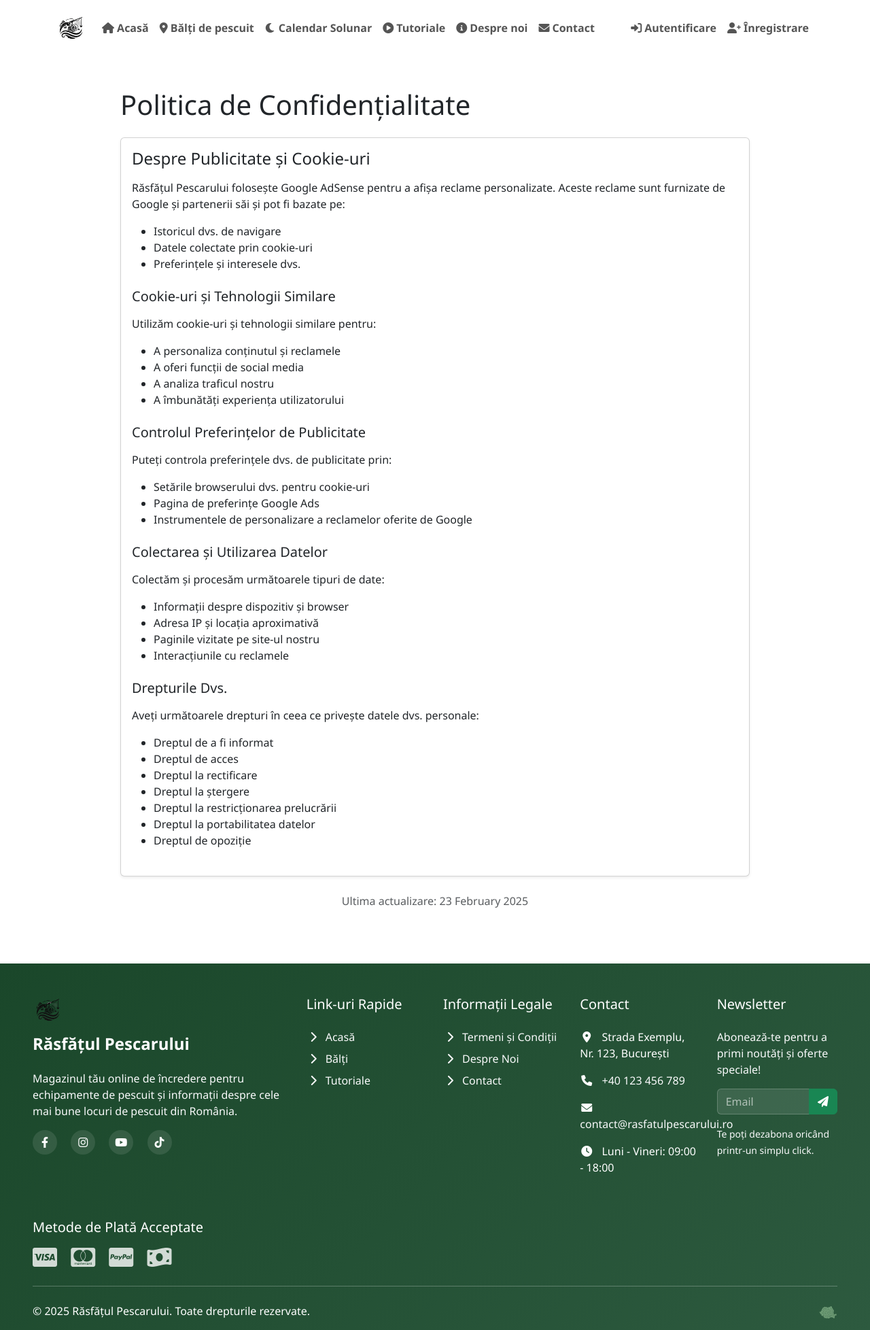
After one commit to GaitanS/RasfatulPescarului-update, a Django app: page /privacy/ in a window 1280 px wide. The commit adds this page. Shown: the whole page at 68% size. Run offline with Django 5.2, Linux system fonts and the light colour scheme; parts of the project's set-up code (start-up, migrations or seed data) failed here and were passed over; some libraries are stand-ins or nearby versions.

Commit message:
Added Cookies

```diff
--- a/main/urls.py
+++ b/main/urls.py
@@ -38,6 +38,7 @@ urlpatterns = [
     # Pages
     path('about/', views.about, name='about'),
     path('contact/', views.contact, name='contact'),
+    path('privacy/', views.privacy, name='privacy'),
     path('api/solunar-data/', views.solunar_data, name='solunar_data'),
     path('solunar-calendar/', views.solunar_calendar, name='solunar_calendar'),
     path('terms/', views.terms, name='terms'),
--- a/main/views.py
+++ b/main/views.py
@@ -1057,3 +1057,7 @@ def solunar_calendar(request):
 def terms(request):
     """View pentru pagina de termeni și condiții"""
     return render(request, 'pages/terms.html')
+
+def privacy(request):
+    """View function for the privacy policy page."""
+    return render(request, 'pages/privacy.html')
--- a/templates/base.html
+++ b/templates/base.html
@@ -29,12 +29,29 @@
     {% endcompress %}
 
     {% block styles %}{% endblock %}
+    <!-- Cookie Consent -->
+    <link rel="stylesheet" type="text/css" href="https://cdn.jsdelivr.net/npm/cookieconsent@3/build/cookieconsent.min.css">
+    <script src="https://cdn.jsdelivr.net/npm/cookieconsent@3/build/cookieconsent.min.js"></script>
+
+    <!-- Google AdSense -->
+    <script async src="https://pagead2.googlesyndication.com/pagead/js/adsbygoogle.js?client=ca-pub-YOUR_PUBLISHER_ID" crossorigin="anonymous"></script>
 </head>
 <body class="{% block body_class %}{% endblock %}">
     {% include 'navbar.html' %}
 
     <main>
         {% block content %}{% endblock %}
+
+            <!-- Bottom Ad Slot -->
+            <div class="ad-container text-center my-3">
+                <ins class="adsbygoogle"
+                    style="display:block"
+                    data-ad-client="ca-pub-YOUR_PUBLISHER_ID"
+                    data-ad-slot="YOUR_AD_SLOT_ID"
+                    data-ad-format="auto"
+                    data-full-width-responsive="true"></ins>
+                <script>(adsbygoogle = window.adsbygoogle || []).push({});</script>
+            </div>
     </main>
 
     {% include 'footer.html' %}
@@ -54,5 +71,26 @@
     {% endcompress %}
 
     {% block scripts %}{% endblock %}
+
+    <script>
+    window.cookieconsent.initialise({
+        palette: {
+            popup: {
+                background: "#198754",
+                text: "#ffffff"
+            },
+            button: {
+                background: "#ffffff",
+                text: "#198754"
+            }
+        },
+        content: {
+            message: "Acest site folosește cookie-uri pentru a vă oferi cea mai bună experiență și pentru a personaliza conținutul și reclamele.",
+            dismiss: "Accept",
+            link: "Află mai multe",
+            href: "{% url 'main:privacy' %}"
+        }
+    });
+    </script>
 </body>
 </html>
--- /dev/null
+++ b/templates/pages/privacy.html
@@ -0,0 +1,67 @@
+{% extends 'base.html' %}
+
+{% block title %}Politica de Confidențialitate - Răsfățul Pescarului{% endblock %}
+
+{% block content %}
+<div class="container py-5">
+    <div class="row justify-content-center">
+        <div class="col-lg-10">
+            <h1 class="mb-4">Politica de Confidențialitate</h1>
+
+            <div class="card shadow-sm mb-4">
+                <div class="card-body">
+                    <h2 class="h4 mb-3">Despre Publicitate și Cookie-uri</h2>
+                    <p>Răsfățul Pescarului folosește Google AdSense pentru a afișa reclame personalizate. Aceste reclame sunt furnizate de Google și partenerii săi și pot fi bazate pe:</p>
+                    <ul class="mb-4">
+                        <li>Istoricul dvs. de navigare</li>
+                        <li>Datele colectate prin cookie-uri</li>
+                        <li>Preferințele și interesele dvs.</li>
+                    </ul>
+
+                    <h3 class="h5 mb-3">Cookie-uri și Tehnologii Similare</h3>
+                    <p>Utilizăm cookie-uri și tehnologii similare pentru:</p>
+                    <ul class="mb-4">
+                        <li>A personaliza conținutul și reclamele</li>
+                        <li>A oferi funcții de social media</li>
+                        <li>A analiza traficul nostru</li>
+                        <li>A îmbunătăți experiența utilizatorului</li>
+                    </ul>
+
+                    <h3 class="h5 mb-3">Controlul Preferințelor de Publicitate</h3>
+                    <p>Puteți controla preferințele dvs. de publicitate prin:</p>
+                    <ul class="mb-4">
+                        <li>Setările browserului dvs. pentru cookie-uri</li>
+                        <li>Pagina de preferințe Google Ads</li>
+                        <li>Instrumentele de personalizare a reclamelor oferite de Google</li>
+                    </ul>
+
+                    <h3 class="h5 mb-3">Colectarea și Utilizarea Datelor</h3>
+                    <p>Colectăm și procesăm următoarele tipuri de date:</p>
+                    <ul class="mb-4">
+                        <li>Informații despre dispozitiv și browser</li>
+                        <li>Adresa IP și locația aproximativă</li>
+                        <li>Paginile vizitate pe site-ul nostru</li>
+                        <li>Interacțiunile cu reclamele</li>
+                    </ul>
+
+                    <h3 class="h5 mb-3">Drepturile Dvs.</h3>
+                    <p>Aveți următoarele drepturi în ceea ce privește datele dvs. personale:</p>
+                    <ul class="mb-4">
+                        <li>Dreptul de a fi informat</li>
+                        <li>Dreptul de acces</li>
+                        <li>Dreptul la rectificare</li>
+                        <li>Dreptul la ștergere</li>
+                        <li>Dreptul la restricționarea prelucrării</li>
+                        <li>Dreptul la portabilitatea datelor</li>
+                        <li>Dreptul de opoziție</li>
+                    </ul>
+                </div>
+            </div>
+
+            <div class="text-center mt-4">
+                <p class="text-muted">Ultima actualizare: {% now "d F Y" %}</p>
+            </div>
+        </div>
+    </div>
+</div>
+{% endblock %}
```
